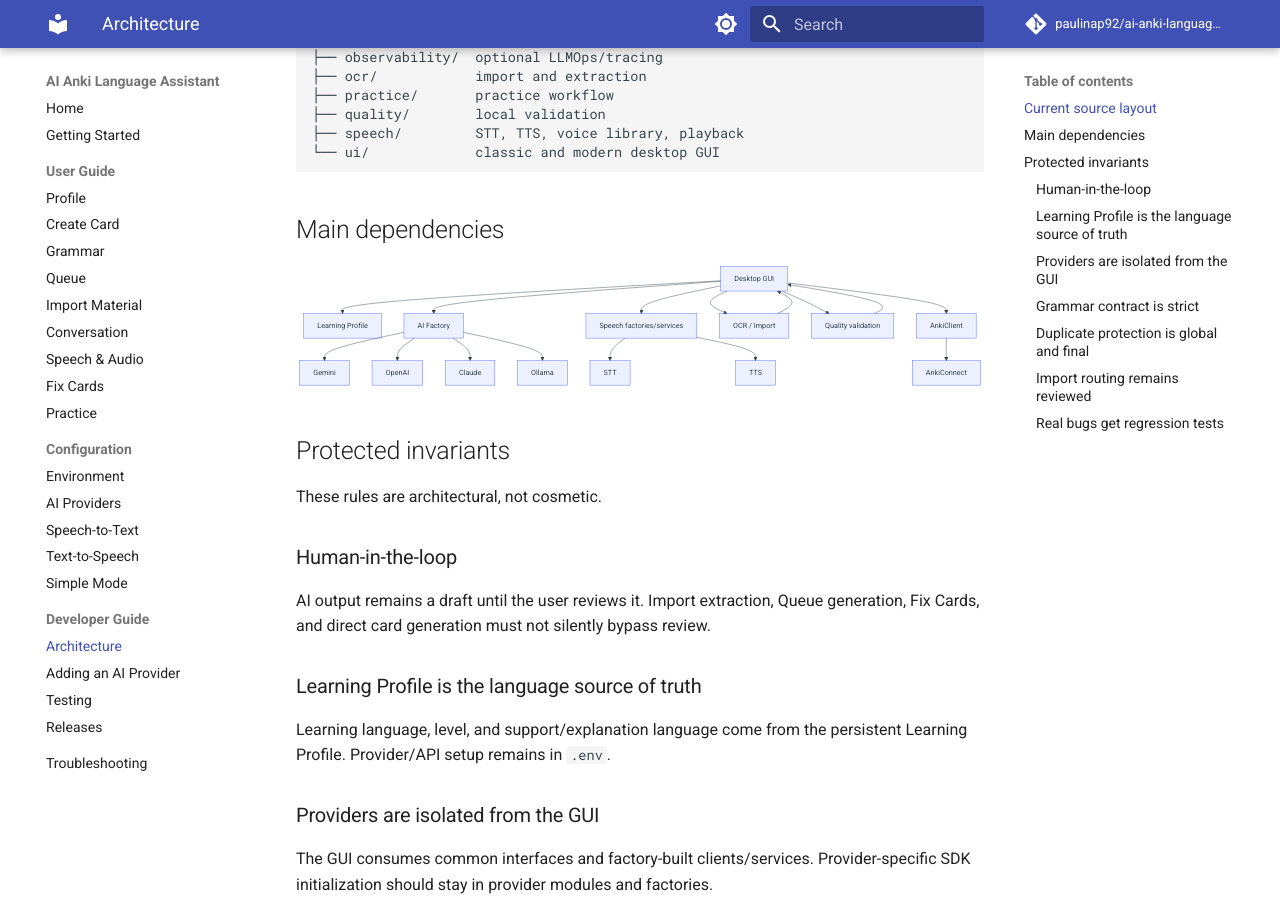
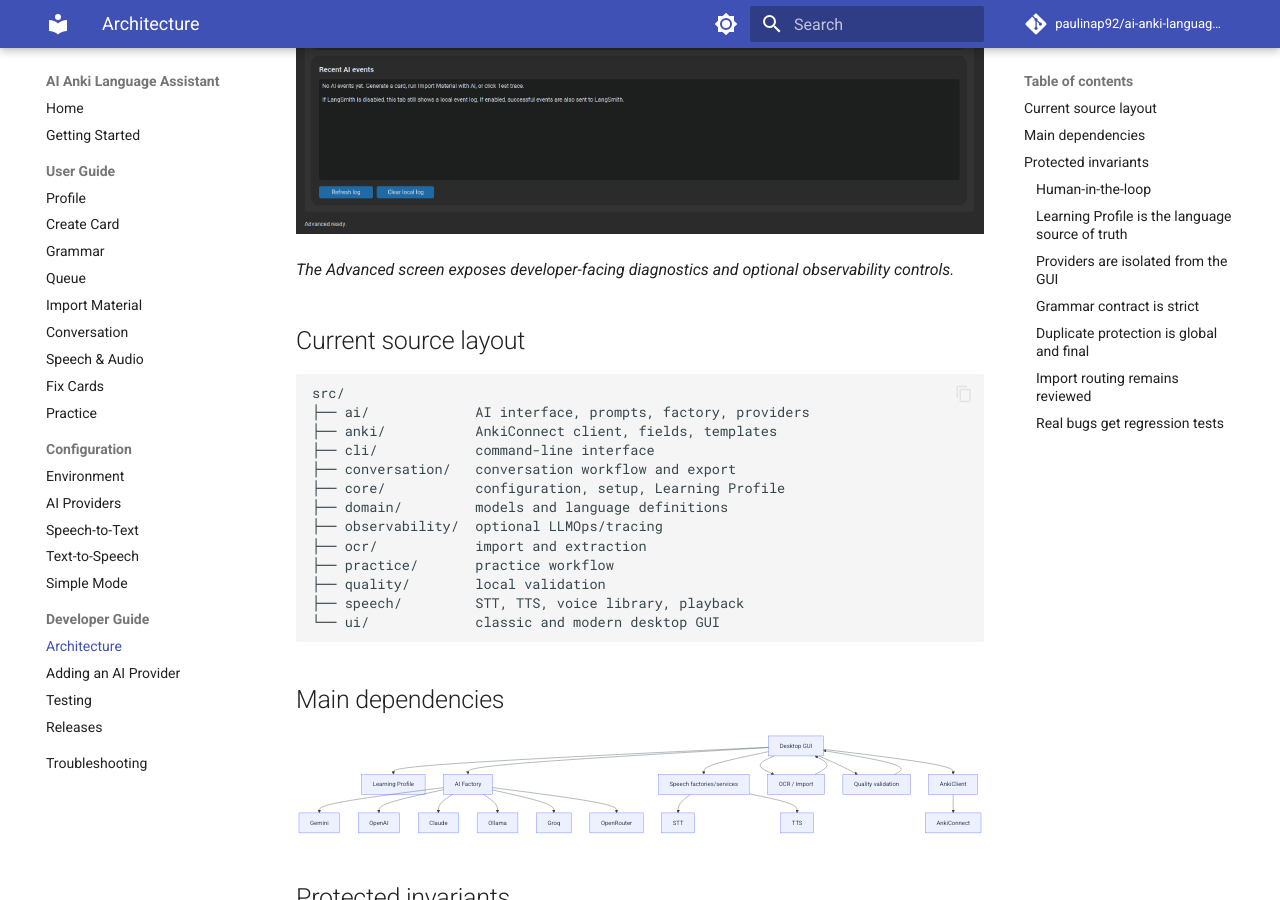
Before and after one commit to paulinap92/ai-anki-language-assistant, an MkDocs documentation site: the page built from docs/developer-guide/architecture.md, in a window 1280 px wide and 900 px high, scrolled down 418 px. Built offline with MkDocs 1.6.1 and Material for MkDocs 9.7.7, drawn with Linux system fonts in a browser that asks for light colours; comment, search, counter and statistics services are not loaded.

Commit message:
docs: add v13 screenshots to manual

```diff
--- a/docs/developer-guide/architecture.md
+++ b/docs/developer-guide/architecture.md
@@ -1,6 +1,10 @@
 # Architecture
 
 The application is a Python desktop project with provider integrations kept outside the GUI as far as possible.
+
+![Advanced and observability screen](../assets/advanced.png)
+
+*The Advanced screen exposes developer-facing diagnostics and optional observability controls.*
 
 ## Current source layout
 
```
Also changed, not shown: other parts of docs/developer-guide/architecture.md (+2 -0 lines).
